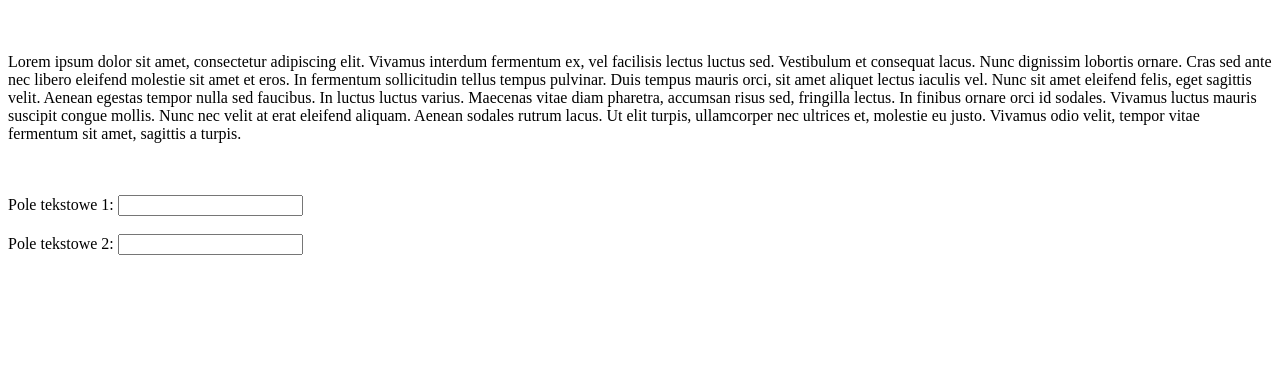
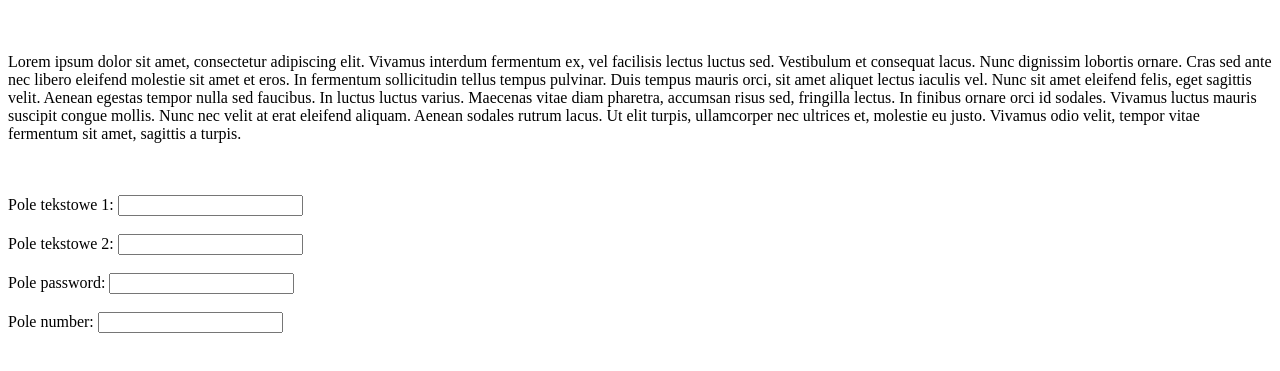
Before and after one commit to damejan/testowe_repozytorium, a plain HTML site: page index.html in a window 1280 px wide. Shown: the part 79-450 px from the top of the page. Drawn offline with Linux system fonts and the light colour scheme.

Commit message:
0.1.2
-dodano pole typu password
-dodano pole typu number

```diff
--- a/index.html
+++ b/index.html
@@ -2,7 +2,7 @@
 <html lang="pl">
 <head>
     <meta charset="UTF-8">
-    <title>ver 0.0.2</title>
+    <title>ver 0.2</title>
 </head>
 <body>
     <h1>tytuł</h1>
@@ -14,6 +14,8 @@
     <form action="">
         Pole tekstowe 1: <input type="text"><br><br>
         Pole tekstowe 2: <input type="text"><br><br>
+        Pole password: <input type="password"><br><br>
+        Pole number: <input type="number"><br><br>
     </form>
 
 </body>
```
